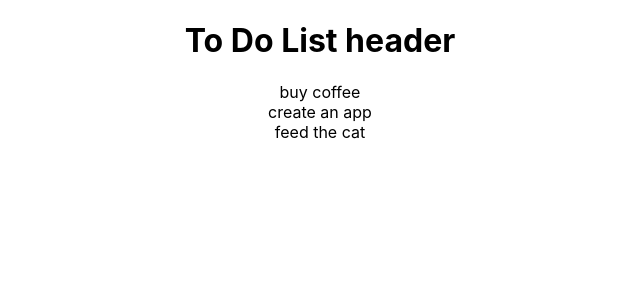
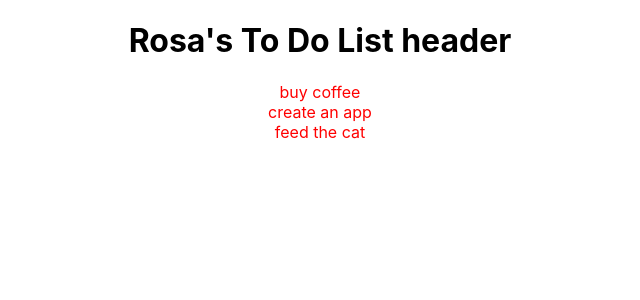
Before and after one commit to paintedlbird7/ToDo, a React (Create React App) app: page / in a window 1280 px wide. Shown: the top 300 px of the page, without its empty margins (320-960 px from the left). Built offline with nearby package versions, Linux system fonts and the light colour scheme.

Commit message:
successfully Deletes an item

```diff
--- a/src/App.js
+++ b/src/App.js
@@ -10,20 +10,24 @@ export default function App() {
     { text: 'feed the cat', key: '3' },
   ]);
 
+  const pressHandler = (key) => {
+    setTodos(prevTodos => {
+      return prevTodos.filter(todo => todo.key != key);
+    });
+  };
+
   return (
     <div className='App'>
       <Header />
-      {/* <p>
-          Rosa's Todo List
-        </p> */}
       {/* add form here */}
-      <div className='todo-list'>
-        {todos.map((todo, index) => (
+      <div className='item-list'>
+        {todos.map((item, index) => (
           <ToDoList // equivalent as FlatList
             data={todos}
             key={index}
             index={index}
-            todo={todo}
+            item={item}
+            pressHandler={pressHandler}
           />
         ))}
       </div>
--- a/src/components/header.js
+++ b/src/components/header.js
@@ -3,7 +3,7 @@ import React from 'react';
 export default function Header() {
    return (
         <header>
-           <h1>To Do List header</h1>
+           <h1>Rosa's To Do List header</h1>
        </header>
 //     <div style={styles.header}>
 //     <div style={styles.title}>My Todos</div>
--- a/src/components/todolist.js
+++ b/src/components/todolist.js
@@ -1,9 +1,9 @@
 import React from 'react';
 
-export default function ToDoList({ todo }) {
+export default function ToDoList({ item, pressHandler }) {
    return (
-    <div className="todo">
-    {todo.text}
+    <div onClick={() => pressHandler(item.key)} style={{color: "red"}}className="item">
+    {item.text}
   </div>
    );
 };
```
Also changed, not shown: 1 other file (tests, documents, lock files or other folders).
